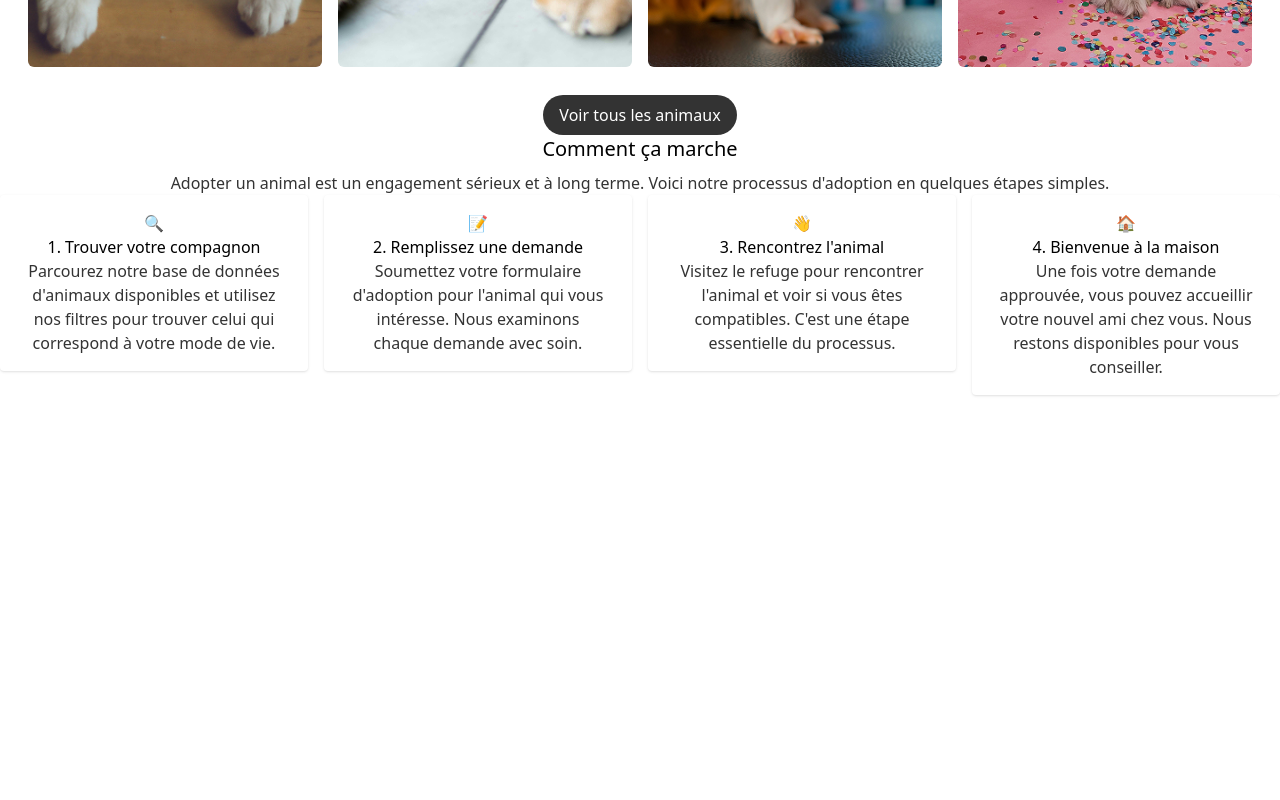
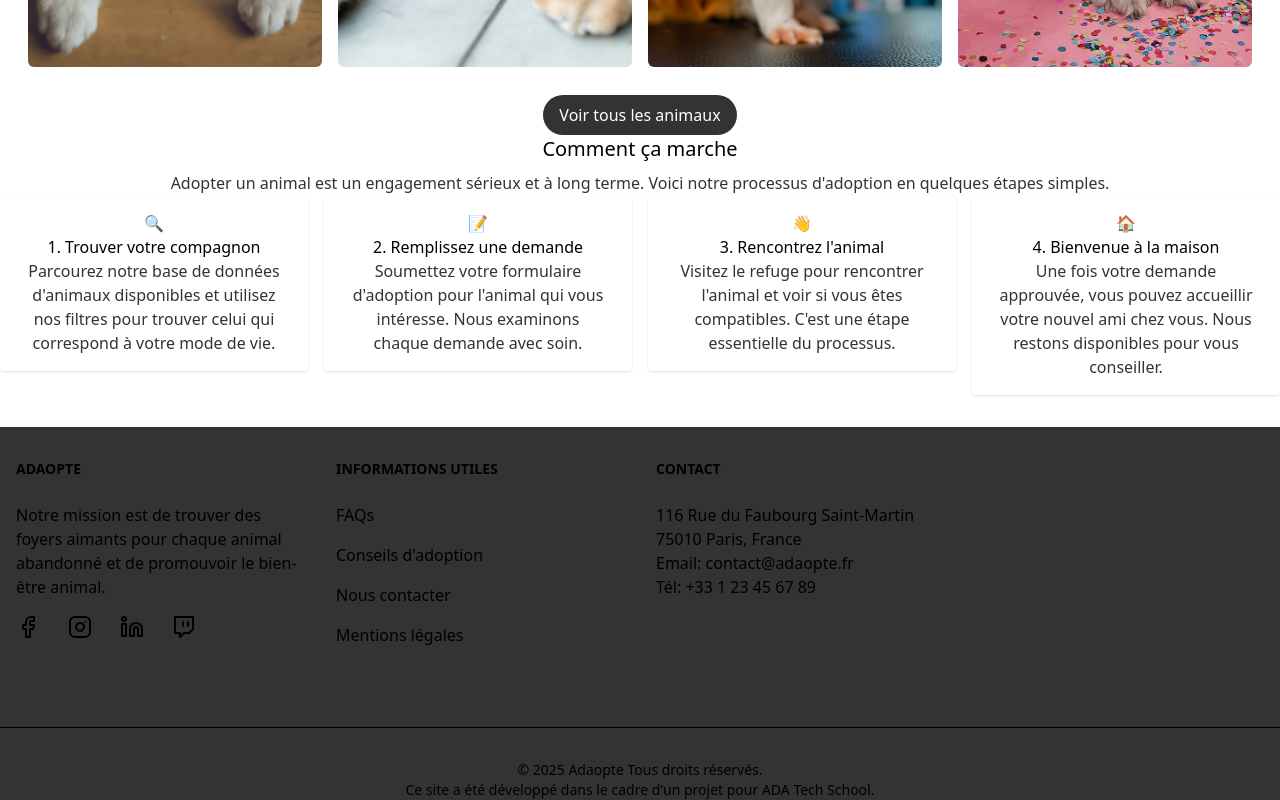
Before and after one commit to LucieSng/petadopte, a React (Vite) app: page /#/ in a window 1280 px wide. Shown: the part 2198-2998 px from the top of the page. Before the commit the page ends 2625 px from the top, so only its background shows below. Built offline with nearby package versions, Linux system fonts and the light colour scheme.

Commit message:
feat : structure footer

```diff
--- a/src/App.tsx
+++ b/src/App.tsx
@@ -4,6 +4,7 @@ import { HashRouter as Router, Routes, Route } from "react-router-dom";
 import "./App.css";
 import Navbar from "./components/Navbar";
 import HomePage from "./pages/HomePage";
+import Footer from "./components/Footer";
 
 function App() {
   return (
@@ -13,6 +14,7 @@ function App() {
         <Routes>
           <Route path="/" element={<HomePage />} />
         </Routes>
+        <Footer />
       </Router>
     </div>
   );
--- /dev/null
+++ b/src/components/Footer.tsx
@@ -0,0 +1,154 @@
+const Footer = () => {
+  return (
+    <footer className="bg-[#333]">
+      <div className="mx-auto w-full max-w-screen-xl">
+        <div className="grid grid-cols-2 gap-8 px-4 py-6 lg:py-8 md:grid-cols-4">
+          <div>
+            <h2 className="mb-6 text-sm font-semibold text-heading uppercase">
+              ADAOPTE
+            </h2>
+            <ul className="text-body font-medium">
+              <li className="mb-4">
+                <a href="#" className=" hover:underline">
+                  Notre mission est de trouver des foyers aimants pour chaque
+                  animal abandonné et de promouvoir le bien-être animal.
+                </a>
+              </li>
+              <li className="mb-4">
+                <div className="flex mt-4 sm:justify-left md:mt-0 space-x-2 rtl:space-x-reverse">
+                  <a href="#" className="text-body hover:text-heading">
+                    <svg
+                      xmlns="http://www.w3.org/2000/svg"
+                      width="24"
+                      height="24"
+                      viewBox="0 0 24 24"
+                      fill="none"
+                      stroke="currentColor"
+                      stroke-width="2"
+                      stroke-linecap="round"
+                      stroke-linejoin="round"
+                      className="lucide lucide-facebook-icon lucide-facebook"
+                    >
+                      <path d="M18 2h-3a5 5 0 0 0-5 5v3H7v4h3v8h4v-8h3l1-4h-4V7a1 1 0 0 1 1-1h3z" />
+                    </svg>
+                    <span className="sr-only">Facebook page</span>
+                  </a>
+                  <a href="#" className="text-body hover:text-heading ms-5">
+                    <svg
+                      xmlns="http://www.w3.org/2000/svg"
+                      width="24"
+                      height="24"
+                      viewBox="0 0 24 24"
+                      fill="none"
+                      stroke="currentColor"
+                      stroke-width="2"
+                      stroke-linecap="round"
+                      stroke-linejoin="round"
+                      className="lucide lucide-instagram-icon lucide-instagram"
+                    >
+                      <rect width="20" height="20" x="2" y="2" rx="5" ry="5" />
+                      <path d="M16 11.37A4 4 0 1 1 12.63 8 4 4 0 0 1 16 11.37z" />
+                      <line x1="17.5" x2="17.51" y1="6.5" y2="6.5" />
+                    </svg>
+                    <span className="sr-only">Instagram page</span>
+                  </a>
+                  <a href="#" className="text-body hover:text-heading ms-5">
+                    <svg
+                      xmlns="http://www.w3.org/2000/svg"
+                      width="24"
+                      height="24"
+                      viewBox="0 0 24 24"
+                      fill="none"
+                      stroke="currentColor"
+                      stroke-width="2"
+                      stroke-linecap="round"
+                      stroke-linejoin="round"
+                      className="lucide lucide-linkedin-icon lucide-linkedin"
+                    >
+                      <path d="M16 8a6 6 0 0 1 6 6v7h-4v-7a2 2 0 0 0-2-2 2 2 0 0 0-2 2v7h-4v-7a6 6 0 0 1 6-6z" />
+                      <rect width="4" height="12" x="2" y="9" />
+                      <circle cx="4" cy="4" r="2" />
+                    </svg>
+                    <span className="sr-only">Linkedin page</span>
+                  </a>
+                  <a href="#" className="text-body hover:text-heading ms-5">
+                    <svg
+                      xmlns="http://www.w3.org/2000/svg"
+                      width="24"
+                      height="24"
+                      viewBox="0 0 24 24"
+                      fill="none"
+                      stroke="currentColor"
+                      stroke-width="2"
+                      stroke-linecap="round"
+                      stroke-linejoin="round"
+                      className="lucide lucide-twitch-icon lucide-twitch"
+                    >
+                      <path d="M21 2H3v16h5v4l4-4h5l4-4V2zm-10 9V7m5 4V7" />
+                    </svg>
+                    <span className="sr-only">Twitch page</span>
+                  </a>
+                </div>
+              </li>
+            </ul>
+          </div>
+          <div>
+            <h2 className="mb-6 text-sm font-semibold text-heading uppercase">
+              Informations utiles
+            </h2>
+            <ul className="text-body font-medium">
+              <li className="mb-4">
+                <a href="#" className="hover:underline">
+                  FAQs
+                </a>
+              </li>
+              <li className="mb-4">
+                <a href="#" className="hover:underline">
+                  Conseils d'adoption
+                </a>
+              </li>
+              <li className="mb-4">
+                <a href="#" className="hover:underline">
+                  Nous contacter
+                </a>
+              </li>
+              <li className="mb-4">
+                <a href="#" className="hover:underline">
+                  Mentions légales
+                </a>
+              </li>
+            </ul>
+          </div>
+          <div>
+            <h2 className="mb-6 text-sm font-semibold text-heading uppercase">
+              Contact
+            </h2>
+            <ul className="text-body font-medium">
+              <li className="mb-4">
+                <a href="#" className="hover:underline">
+                  <p>116 Rue du Faubourg Saint-Martin</p>
+                  <p>75010 Paris, France</p>
+                  <p>Email: contact@adaopte.fr</p>
+                  <p>Tél: +33 1 23 45 67 89</p>
+                </a>
+              </li>
+            </ul>
+          </div>
+        </div>
+        <hr className="my-6 border-default sm:mx-auto lg:my-8" />
+        <span className="block text-sm text-body sm:text-center">
+          © 2025{" "}
+          <a href="https://flowbite.com/" class="hover:underline">
+            Adaopte Tous droits réservés.
+          </a>
+          <p>
+            Ce site a été développé dans le cadre d'un projet pour ADA Tech
+            School.
+          </p>
+        </span>
+      </div>
+    </footer>
+  );
+};
+
+export default Footer;
```
